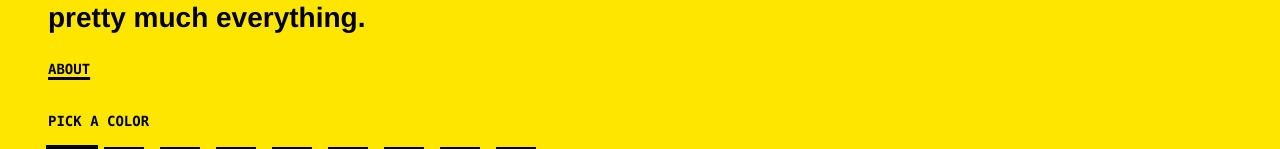
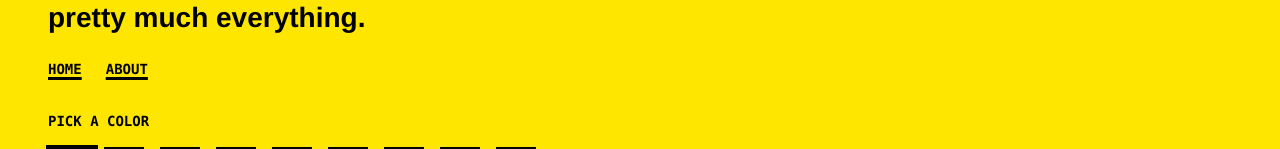
Before and after one commit to petrihanninen/blog, a Next.js app: page / in a window 1280 px wide. Shown: the part 237-386 px from the top of the page. Built offline with nearby package versions, Linux system fonts and the light colour scheme.

Commit message:
List all pages in the header nav
Co-Authored-By: Claude Opus 5.5 <noreply@anthropic.com>

```diff
--- a/src/components/SiteHeader/SiteHeader.tsx
+++ b/src/components/SiteHeader/SiteHeader.tsx
@@ -1,5 +1,6 @@
 import Link from 'next/link';
 
+import { getPageSlugs } from '@/app/utils';
 import { ColorPicker } from '@/components/ColorPicker/ColorPicker';
 
 export const SiteHeader = () => (
@@ -11,7 +12,12 @@ export const SiteHeader = () => (
       I write code, climb rocks, click heads and am curious about pretty much everything.
     </p>
     <nav className="site-nav">
-      <Link href="/about">About</Link>
+      <Link href="/">Home</Link>
+      {getPageSlugs().map(slug => (
+        <Link key={slug} href={`/${slug}`}>
+          {slug.replaceAll('-', ' ')}
+        </Link>
+      ))}
     </nav>
     <ColorPicker />
   </header>
```
Also changed, not shown: 1 other file (tests, documents, lock files or other folders).
